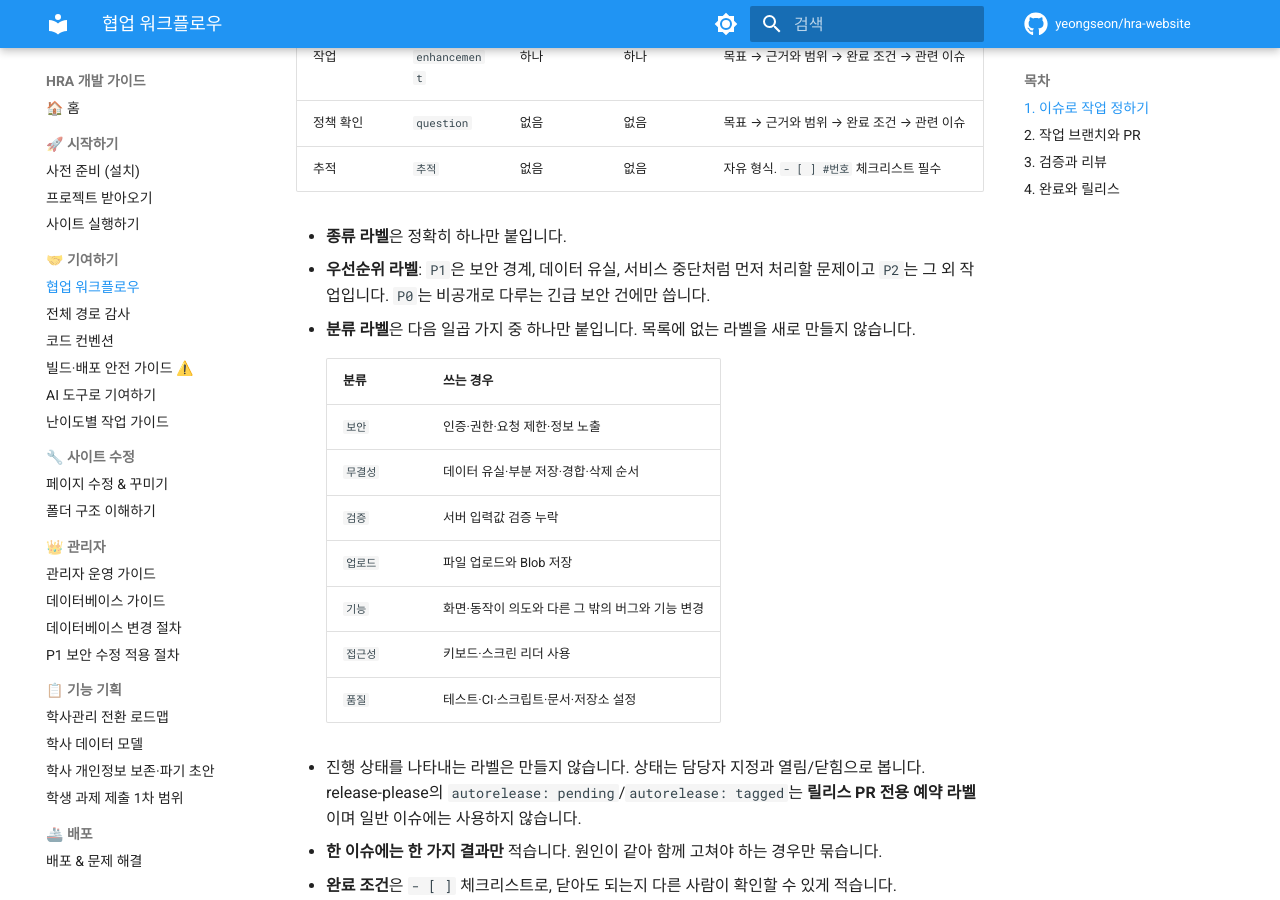
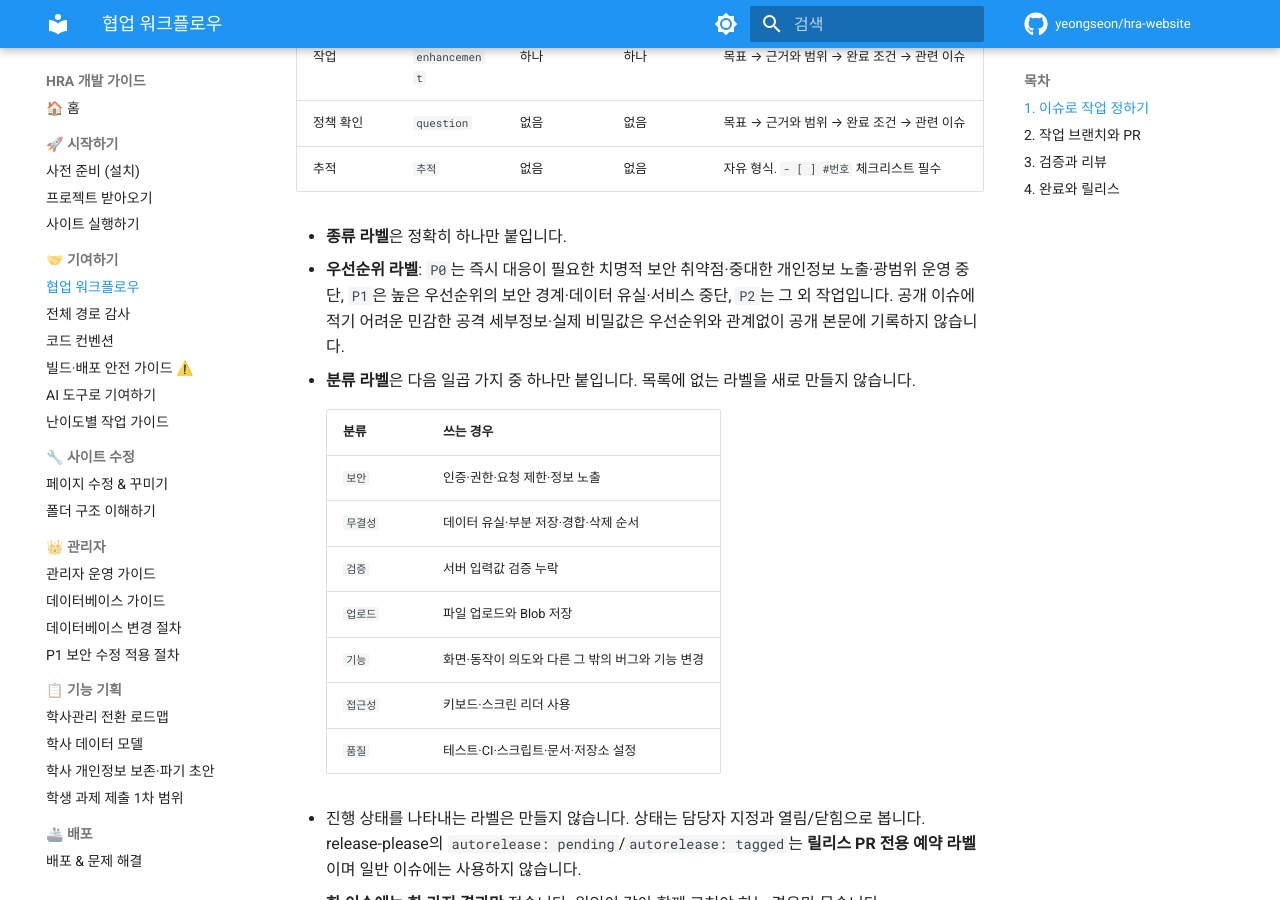
Before and after one commit to yeongseon/hra-website, an MkDocs documentation site: the page built from docs/contributing/workflow.md, in a window 1280 px wide and 900 px high, scrolled down 656 px. Built offline with MkDocs 1.6.1 and Material for MkDocs 9.7.7, drawn with Linux system fonts in a browser that asks for light colours; comment, search, counter and statistics services are not loaded.

Commit message:
chore(process): P0 우선순위 기준을 일반 체계에 포함

```diff
--- a/docs/contributing/workflow.md
+++ b/docs/contributing/workflow.md
@@ -16,7 +16,7 @@
 | 추적 | `추적` | 없음 | 없음 | 자유 형식. `- [ ] #번호` 체크리스트 필수 |
 
 - **종류 라벨**은 정확히 하나만 붙입니다.
-- **우선순위 라벨**: `P1`은 보안 경계, 데이터 유실, 서비스 중단처럼 먼저 처리할 문제이고 `P2`는 그 외 작업입니다. `P0`는 비공개로 다루는 긴급 보안 건에만 씁니다.
+- **우선순위 라벨**: `P0`는 즉시 대응이 필요한 치명적 보안 취약점·중대한 개인정보 노출·광범위 운영 중단, `P1`은 높은 우선순위의 보안 경계·데이터 유실·서비스 중단, `P2`는 그 외 작업입니다. 공개 이슈에 적기 어려운 민감한 공격 세부정보·실제 비밀값은 우선순위와 관계없이 공개 본문에 기록하지 않습니다.
 - **분류 라벨**은 다음 일곱 가지 중 하나만 붙입니다. 목록에 없는 라벨을 새로 만들지 않습니다.
 
     | 분류 | 쓰는 경우 |
```
